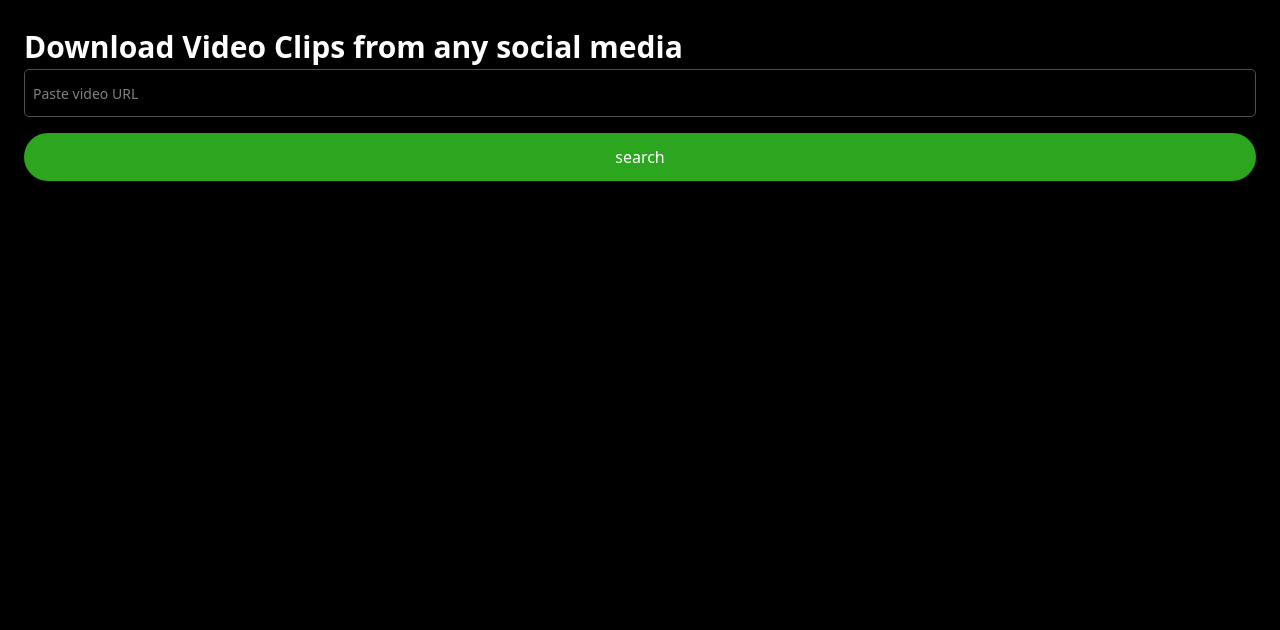
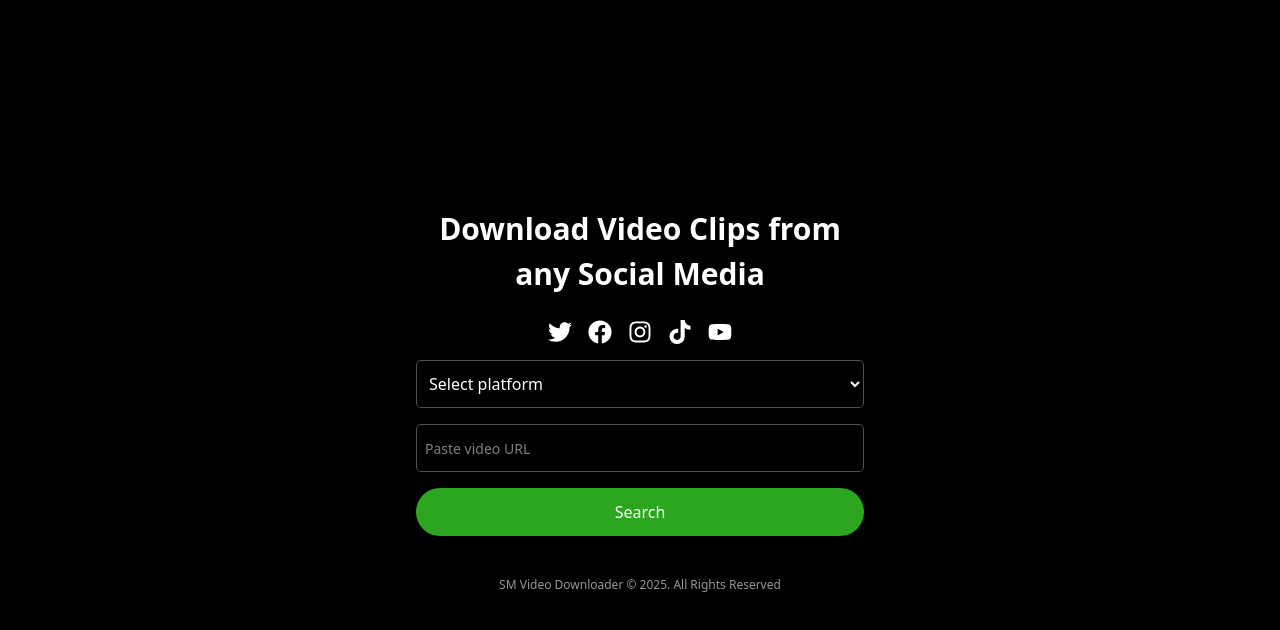
Before and after one commit to vulpes231/sm-video-downloader-ui, a React (Vite) app: page / in a window 1280 px wide. Shown: the top 630 px of the page. Built offline with nearby package versions, Linux system fonts and the light colour scheme.

Commit message:
frontend done

```diff
--- /dev/null
+++ b/src/components/Errormodal.jsx
@@ -0,0 +1,17 @@
+import React from "react";
+import { BiSolidErrorAlt } from "react-icons/bi";
+import { MdClose } from "react-icons/md";
+
+const Errormodal = ({ error }) => {
+	return (
+		<div className="absolute top-[20px] right-[10px] text-red-500 p-4 border rounded-[10px] flex flex-col gap-2 items-center justify-center">
+			<div className="flex justify-end w-full">
+				<MdClose className="w-5 h-5" />
+			</div>
+			<BiSolidErrorAlt className="w-5 h-5 md:w-6 md:h-6" />
+			<h3 className="text-[13px] font-normal w-[70%] text-center">{error}</h3>
+		</div>
+	);
+};
+
+export default Errormodal;
--- /dev/null
+++ b/src/components/Loader.jsx
@@ -0,0 +1,14 @@
+import React from "react";
+
+const Loader = ({ text }) => {
+	return (
+		<div className="w-full h-screen fixed top-0 left-0 flex items-center justify-center bg-white/80">
+			<div>
+				<span></span>
+				<h3 className="text-[#fff]">{text}</h3>
+			</div>
+		</div>
+	);
+};
+
+export default Loader;
--- /dev/null
+++ b/src/components/Preview.jsx
@@ -0,0 +1,14 @@
+import React from "react";
+
+const Preview = ({ videoInfo }) => {
+	return (
+		<div>
+			<video src={videoInfo.previewUrl} controls />
+			<a href={videoInfo.downloadUrl} download>
+				Download
+			</a>
+		</div>
+	);
+};
+
+export default Preview;
--- /dev/null
+++ b/src/components/index.jsx
@@ -0,0 +1,5 @@
+import Errormodal from "./Errormodal";
+import Loader from "./Loader";
+import Preview from "./Preview";
+
+export { Errormodal, Loader, Preview };
--- a/src/pages/Landing.jsx
+++ b/src/pages/Landing.jsx
@@ -1,16 +1,61 @@
-import React, { useState } from "react";
-import { useDispatch } from "react-redux";
+import React, { useEffect, useState } from "react";
+import { useDispatch, useSelector } from "react-redux";
 import { getVideoInfo } from "../features/getVideoSlice";
+import {
+	FaFacebook,
+	FaInstagram,
+	FaTiktok,
+	FaTwitter,
+	FaYoutube,
+} from "react-icons/fa";
+import { Errormodal, Loader, Preview } from "../components";
+
+const supportedPlatforms = [
+	{
+		id: "twitter",
+		name: "twitter",
+	},
+	{
+		id: "facebook",
+		name: "facebook",
+	},
+	{
+		id: "instagram",
+		name: "instagram",
+	},
+	{
+		id: "tiktok",
+		name: "tiktok",
+	},
+	{
+		id: "youtube",
+		name: "youtube",
+	},
+];
 
 const Landing = () => {
 	const dispatch = useDispatch();
 	const [form, setForm] = useState({
 		url: "",
+		platform: "",
 	});
+	// const [isLoading, setIsLoading] = useState(false);
+	const [error, setError] = useState("");
+
+	const { getVideoLoading, getVideoError, videoInfo } = useSelector(
+		(state) => state.video
+	);
+
+	const currentYear = new Date().getFullYear();
 
 	const searchVideo = (e) => {
 		e.preventDefault();
-		console.log(form);
+
+		if (!form.url || !form.platform) {
+			setError("Please select a platform and paste a URL");
+			return;
+		}
+
 		dispatch(getVideoInfo(form));
 	};
 
@@ -19,29 +64,81 @@ const Landing = () => {
 		setForm({ ...form, [name]: value });
 	};
 
+	useEffect(() => {
+		if (getVideoError) {
+			setError(getVideoError);
+		}
+	}, [getVideoError]);
+
+	useEffect(() => {
+		let timeout;
+		if (error) {
+			timeout = setTimeout(() => {
+				setError("");
+			}, 3000);
+		}
+		return () => clearTimeout(timeout);
+	}, [error]);
+
 	return (
-		<section className="p-6 h-screen w-full bg-[#000] text-[#fff]">
-			<div>
-				<h3 className="text-[22px] font-semibold md:text-[30px]">
-					Download Video Clips from any social media
+		<section className="p-6 h-screen w-full bg-[#000] text-[#fff] flex items-center justify-center flex-col gap-10 relative">
+			<div className="w-full max-w-md">
+				<h3 className="text-[22px] font-semibold md:text-[30px] text-center mb-6">
+					Download Video Clips from any Social Media
 				</h3>
-				<form action="" onSubmit={searchVideo} className="flex flex-col gap-4">
+
+				{/* Platform icons display */}
+				<div className="flex justify-center gap-4 mb-4">
+					<FaTwitter className="text-2xl" title="Twitter" />
+					<FaFacebook className="text-2xl" title="Facebook" />
+					<FaInstagram className="text-2xl" title="Instagram" />
+					<FaTiktok className="text-2xl" title="TikTok" />
+					<FaYoutube className="text-2xl" title="YouTube" />
+				</div>
+
+				<form onSubmit={searchVideo} className="flex flex-col gap-4">
+					<select
+						className="border border-[#505050] h-[40px] md:h-[48px] w-full outline-none text-[16px] rounded-[5px] p-2 bg-black"
+						name="platform"
+						onChange={handleInput}
+						value={form.platform}
+						// required
+					>
+						<option value="">Select platform</option>
+						{supportedPlatforms.map((platform) => (
+							<option key={platform.id} value={platform.id}>
+								{platform.name}
+							</option>
+						))}
+					</select>
+
 					<input
-						type="text"
+						type="url"
 						onChange={handleInput}
 						value={form.url}
 						placeholder="Paste video URL"
-						className="border border-[#505050] h-[40px] md:h-[48px] w-full outline-none text-[16px] placeholder:text-[14px] p-2 rounded-[5px]"
+						className="border border-[#505050] h-[40px] md:h-[48px] w-full outline-none text-[16px] placeholder:text-[14px] p-2 rounded-[5px] bg-black"
 						name="url"
+						// required
 					/>
+
 					<button
-						className="w-full bg-[#2ba61e] h-[40px] md:h-[48px] rounded-3xl cursor-pointer"
+						className="w-full bg-[#2ba61e] h-[40px] md:h-[48px] rounded-3xl cursor-pointer flex items-center justify-center"
 						type="submit"
+						disabled={getVideoLoading}
 					>
-						search
+						Search
 					</button>
 				</form>
 			</div>
+			<div className={!videoInfo ? "hidden" : "w-full max-w-md"}>
+				{videoInfo && <Preview videoInfo={videoInfo} />}
+			</div>
+			<small className="text-[#979797] text-[12px] font-normal">
+				SM Video Downloader &copy; {currentYear}. All Rights Reserved
+			</small>
+			{getVideoLoading && <Loader text={"Loading video..."} />}
+			{error && <Errormodal error={error} />}
 		</section>
 	);
 };
```
